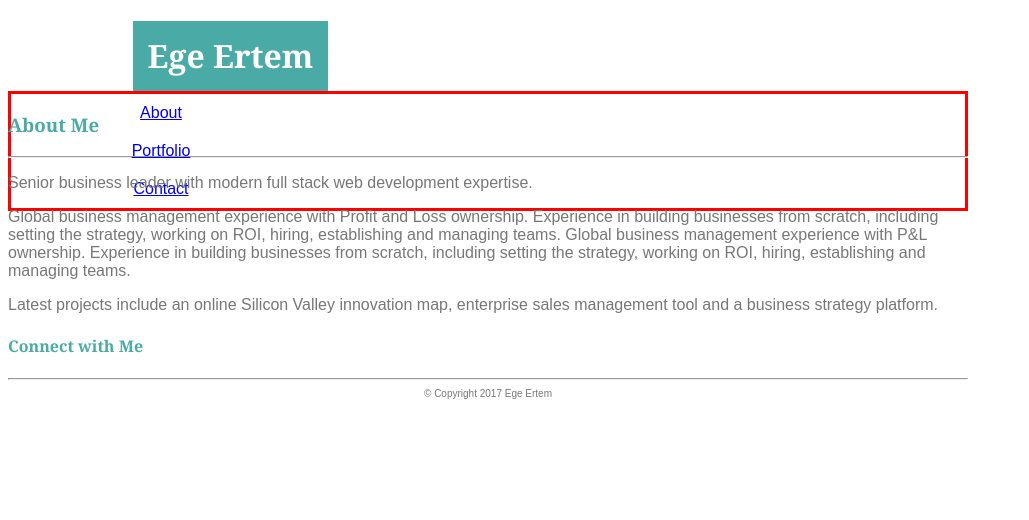
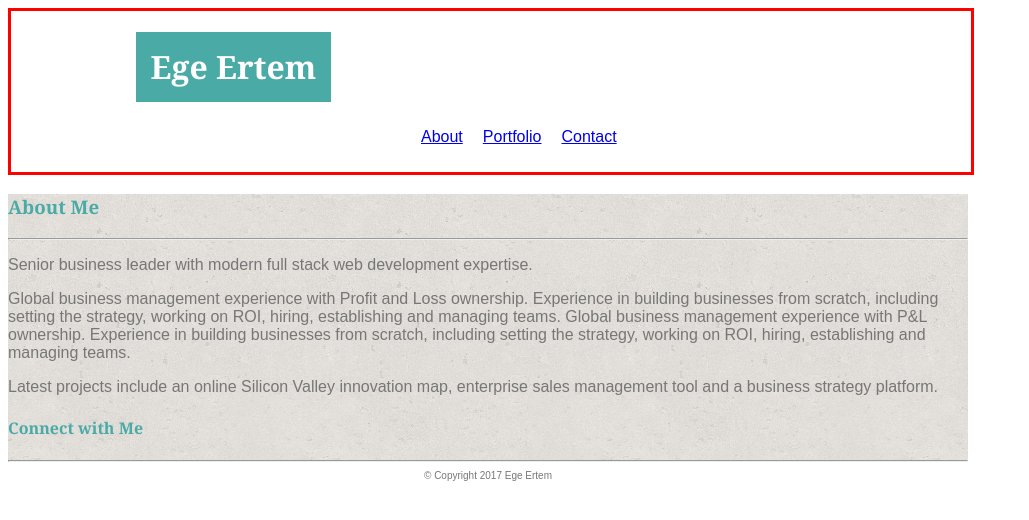
Before and after one commit to Inopo/Basic-Portfolio, a PHP site: page / in a window 1280 px wide. Shown: the top 520 px of the page, without its empty margins (0-1029 px from the left). Run offline with PHP 8.4, Linux system fonts and the light colour scheme.

Commit message:
background set

```diff
--- a/assets/css/style.css
+++ b/assets/css/style.css
@@ -2,6 +2,18 @@ body {
 	width: 960px;
 	font-family: Arial;
 	color: #777777;
+}
+header {
+
+	overflow: auto;
+    /*float: left; */
+	/*clear: both;*/
+	/*height: 72px;*/
+	width: 960px;
+
+    border-style: solid;
+    border-color: red;
+    border size: 1px;
 }
 
 #Name {
@@ -13,22 +25,27 @@ height: 70px;
     line-height: 70px;
     text-align: center;
     margin-left: 125px;
+    margin-bottom: 0px;
 }
 
 nav {
-
-	border-style: solid;
+	/* float: left; */
+	/* border-style: solid;
 	border-color: red;
-	border size: 1px;
+	border size: 1px; */
 	/* overflow: auto; */
 }
 
 ul {
     /* overflow: auto; */
+    /* position: relative;
+    right: -600px;
+    bottom: 50px; */
+    float: left;
     list-style-type: none;
-margin: 0;
+    margin-left: 400px;
     padding: 0;
-overflow: hidden;
+    /* overflow: hidden;*/
     width: 300px;
     /* border-style: solid;
     border-color: red;
@@ -36,7 +53,7 @@ border size: 1px; */
 }
 
 li {
-	/* float: left; */
+	float: left;
 }
 
 li a {
@@ -45,14 +62,9 @@ text-align: center;
     padding: 10px;
 
 }
+.wrapper {
 
-
-
-
-header {
-   /* float: left; */
-	clear: both;
-	height: 72px;
+	background-image: url('../images/cork-wallet.png');
 }
 
 #aboutheader {
--- a/index.html
+++ b/index.html
@@ -14,10 +14,6 @@
 <!-- header is indeed a division that includes the name and navigation menu-->
     <header>
 
-
-
-
-
         <div id="Name">
 
             <h1>Ege Ertem</h1>
@@ -26,7 +22,7 @@
 
 <!-- Navigation starts here-->
 <!-- I have no idea in terms of how to put About etc side to side -->
-    	<nav>
+
     	    <ul>
     	        <li> <a href="#">About</a> </li>
     	        <li> <a href="#">Portfolio</a> </li>
@@ -34,7 +30,7 @@
 
     	    </ul>
 
-    	</nav>
+
 
 
     </header>
```
Also changed, not shown: assets/images/cork-wallet.png (added). Lines whose indentation alone changed are shown as unchanged.
